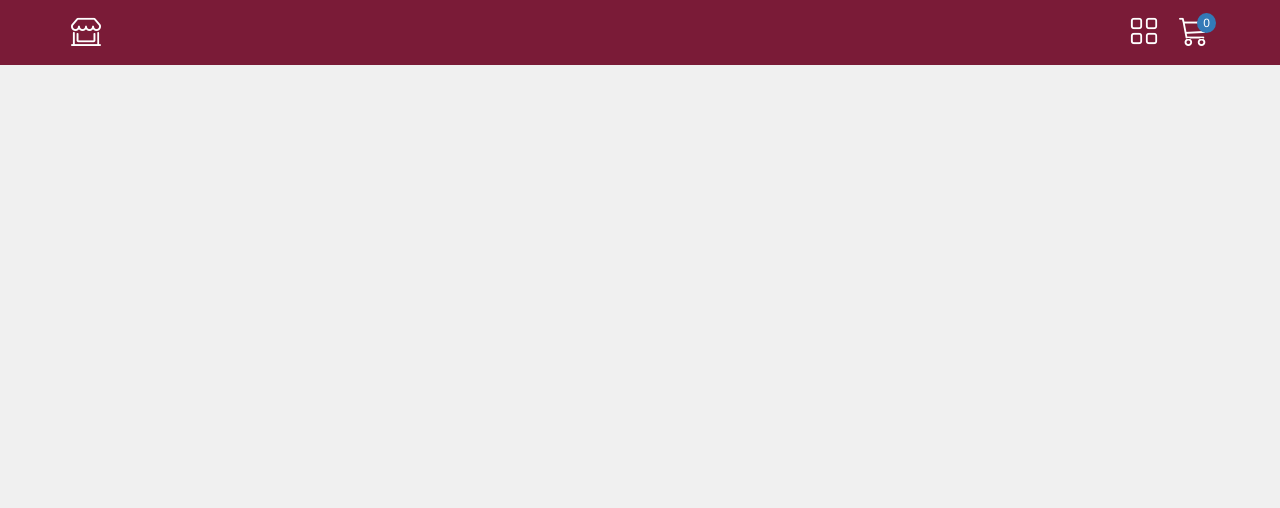
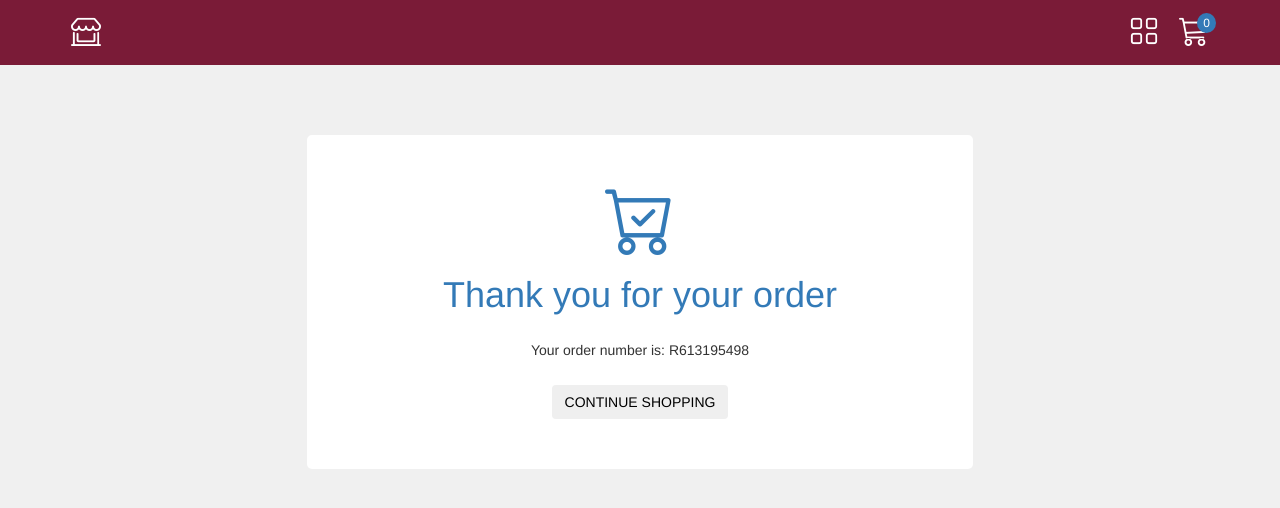
Before and after one commit to ebenezerdon/react-redux-hookstate-shopping-cart, a React (Create React App) app: page /checkout in a window 1280 px wide. Shown: the top 508 px of the page. Built offline with nearby package versions, Linux system fonts and the light colour scheme.

Commit message:
Implement design for checkout page (#44)
- create the checkout page
 - design the checkout page
 - make the checkout button in cart page a link to checkout page.

[finishes #42]

```diff
--- a/src/App.js
+++ b/src/App.js
@@ -1,5 +1,5 @@
 import { BrowserRouter, Route, Switch } from 'react-router-dom'
-import { Cart, Navbar, ProductCatalogue } from './components'
+import { Cart, Navbar, ProductCatalogue, Checkout } from './components'
 import './index.scss'
 
 const App = () => {
@@ -10,6 +10,7 @@ const App = () => {
         <Switch>
           <Route path="/" component={ProductCatalogue} exact />
           <Route path="/cart" component={Cart} />
+          <Route path="/checkout" component={Checkout} />
         </Switch>
       </div>
     </BrowserRouter>
--- a/src/components/cart/Cart.js
+++ b/src/components/cart/Cart.js
@@ -81,7 +81,7 @@ const Cart = () => {
         <footer className="text-center">
           <p className="total-price">Total Price: <span>${totalPrice}</span></p>
           <Link to="/" className="btn back-button">CONTINUE SHOPPING</Link>
-          <button className="btn btn-primary">CHECKOUT</button>
+          <Link to="/checkout" className="btn btn-primary">CHECKOUT</Link>
         </footer>
       </div>
       }
--- /dev/null
+++ b/src/components/checkout/Checkout.js
@@ -0,0 +1,17 @@
+import { Link } from 'react-router-dom'
+import './checkout.scss'
+
+const Checkout = () => {
+  return (
+    <div className="checkout text-center">
+      <i className="bi bi-cart-check" />
+      <h1>Thank you for your order</h1>
+      <p>Your order number is: R613195498</p>
+      <Link to="/" className="btn">
+        CONTINUE SHOPPING
+      </Link>
+    </div>
+  )
+}
+
+export default Checkout
--- /dev/null
+++ b/src/components/checkout/checkout.scss
@@ -0,0 +1,31 @@
+.checkout {
+  background: #fff;
+  width: 60%;
+  margin: 5rem auto 0;
+  padding: 5rem 0;
+  border-radius: 0.5rem;
+
+  i {
+    font-size: 7rem;
+    color: #337AB7;
+    line-height: 1rem;
+  }
+
+  h1 {
+    color: #337AB7;
+    font-weight: 550;
+  }
+
+  p {
+    margin: 2.5rem 0;
+  }
+
+  .btn {
+    background: #efefef;
+    color: #000;
+  }
+
+  .btn:hover {
+    background: #dedede;
+  }
+}
--- a/src/components/index.js
+++ b/src/components/index.js
@@ -1,3 +1,4 @@
 export { default as ProductCatalogue } from './productCatalogue/ProductCatalogue'
 export { default as Cart } from './cart/Cart'
 export { default as Navbar } from './navbar/Navbar'
+export { default as Checkout } from './checkout/Checkout'
```
